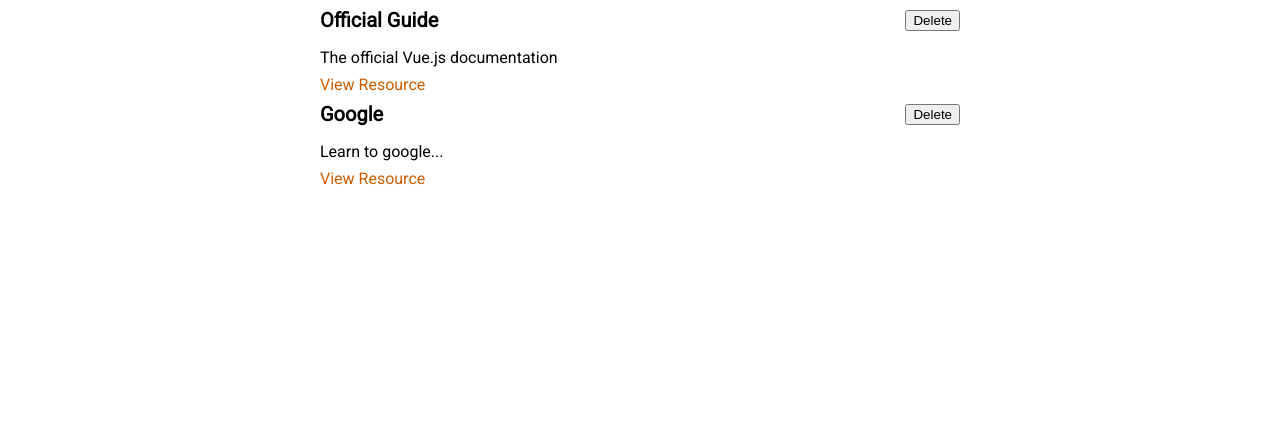
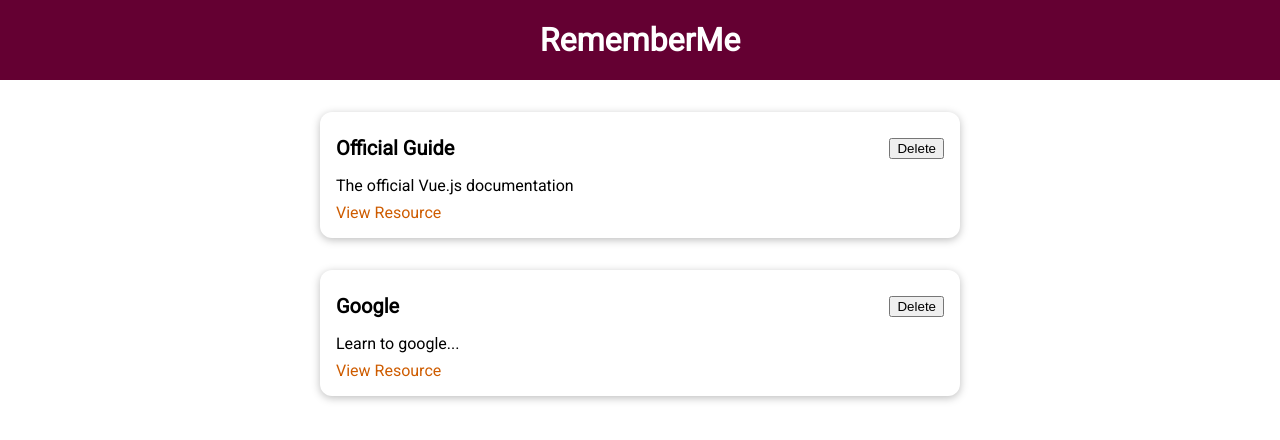
Before and after one commit to bartlomiejmazur/Resources-App, a Vue app: page / in a window 1280 px wide. Shown: the top 440 px of the page. Built offline with nearby package versions, Linux system fonts and the light colour scheme.

Commit message:
Header & BaseCard Components

```diff
--- a/src/App.vue
+++ b/src/App.vue
@@ -1,13 +1,16 @@
 <template>
+  <the-header title="RememberMe"></the-header>
   <storedResources :resources="storedResources"></storedResources>
 </template>
 
 <script>
 import StoredResources from "./components/learning-resources/StoredResources.vue";
+import TheHeader from "./components/layouts/TheHeader.vue";
 
 export default {
   components: {
     StoredResources,
+    TheHeader,
   },
   data() {
     return {
--- /dev/null
+++ b/src/components/UI/BaseCard.vue
@@ -0,0 +1,15 @@
+<template>
+  <div>
+    <slot></slot>
+  </div>
+</template>
+
+<style scoped>
+div {
+  border-radius: 12px;
+  box-shadow: 0 2px 8px rgba(0, 0, 0, 0.26);
+  padding: 1rem;
+  margin: 2rem auto;
+  max-width: 40rem;
+}
+</style>
--- /dev/null
+++ b/src/components/layouts/TheHeader.vue
@@ -0,0 +1,26 @@
+<template>
+  <header>
+    <h1>{{ title }}</h1>
+  </header>
+</template>
+
+<script>
+export default {
+  props: ["title"],
+};
+</script>
+
+<style scoped>
+header {
+  width: 100%;
+  height: 5rem;
+  background-color: #640032;
+  display: flex;
+  justify-content: center;
+  align-content: center;
+}
+
+header h1 {
+  color: white;
+}
+</style>
--- a/src/components/learning-resources/LearningResource.vue.vue
+++ b/src/components/learning-resources/LearningResource.vue.vue
@@ -1,15 +1,15 @@
 <template>
   <li>
-    <div>
+    <base-card>
       <header>
         <h3>{{ title }}</h3>
         <button>Delete</button>
       </header>
-    </div>
-    <p>{{ description }}</p>
-    <nav>
-      <a :href="link">View Resource</a>
-    </nav>
+      <p>{{ description }}</p>
+      <nav>
+        <a :href="link">View Resource</a>
+      </nav>
+    </base-card>
   </li>
 </template>
 
```
Also changed, not shown: src/main.js (+7 -1 lines).
